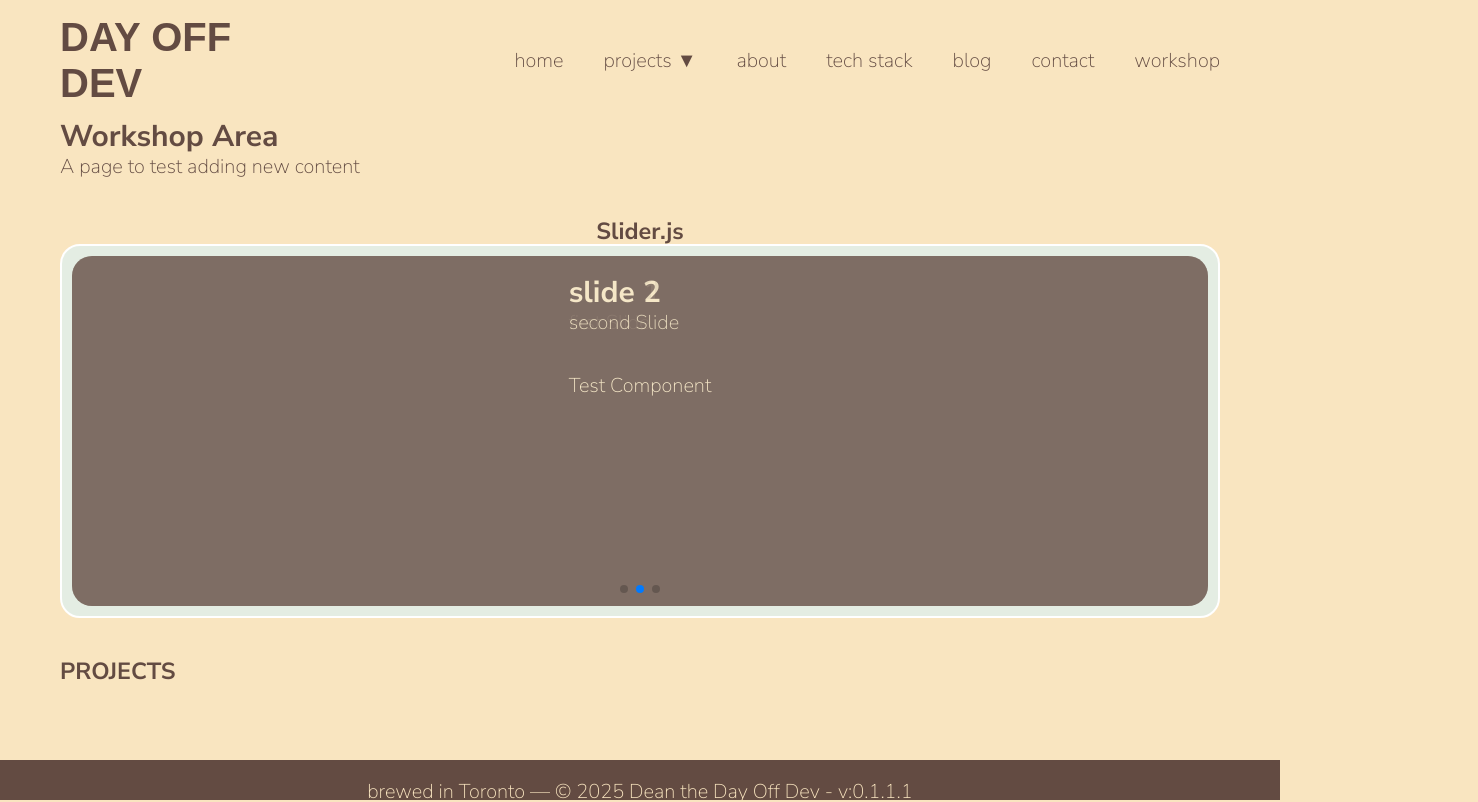
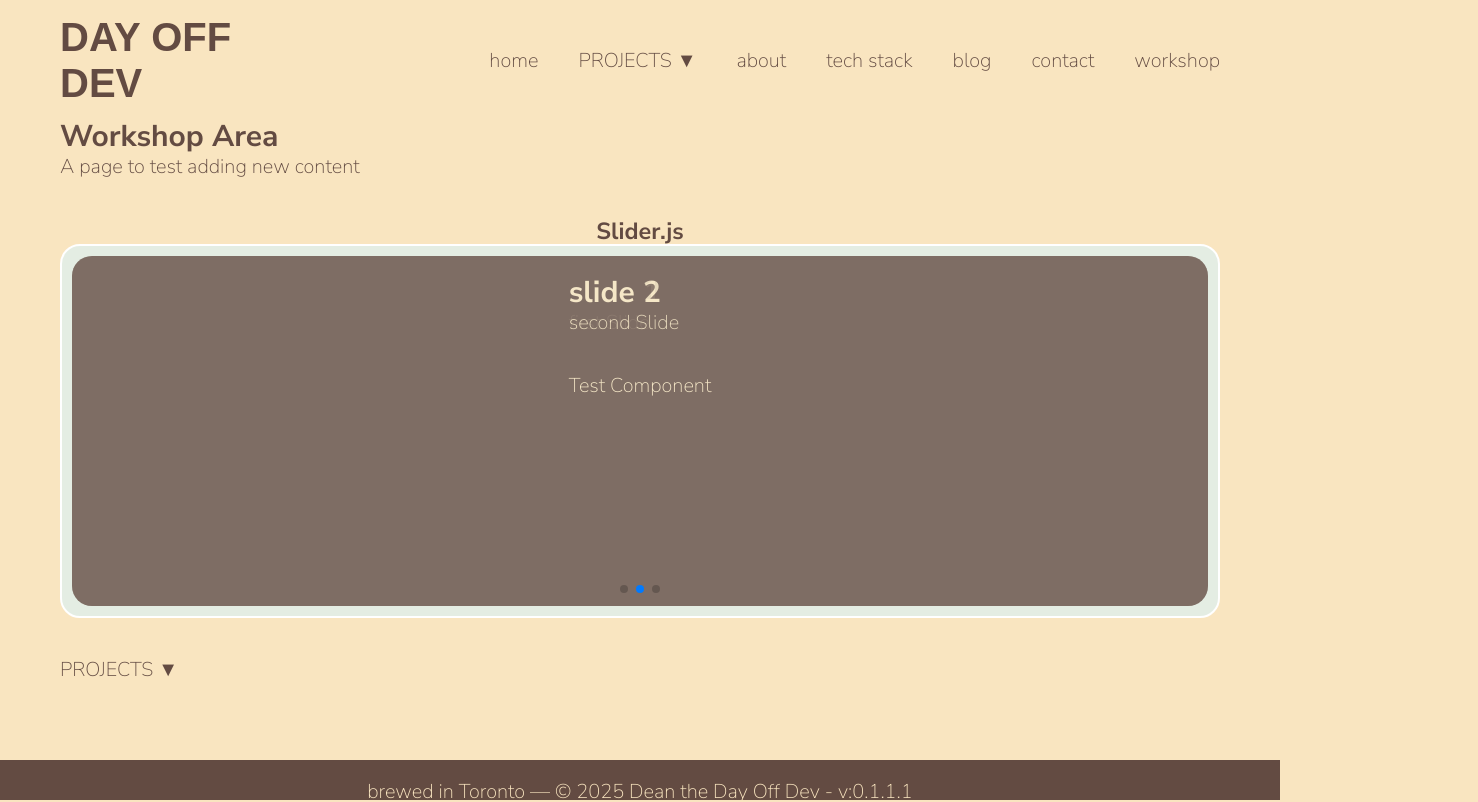
Before and after one commit to deanglane/portfolio-v2, a React (Vite) app: page /workshop in a window 1280 px wide. Shown: the top 802 px of the page, 1478 px wide, since content can reach past the window. Built offline with nearby package versions, Linux system fonts and the light colour scheme; a web font is replaced by a local one.

Commit message:
updated nav menu

```diff
--- a/src/components/Dropdown.module.css
+++ b/src/components/Dropdown.module.css
@@ -17,13 +17,15 @@
   box-shadow: 0 10px 30px rgba(0, 0, 0, 0.12);
   padding: 1rem;
   overflow: hidden; /* keeps children inside rounded corners */
-  z-index: 50;
+  z-index: 10000;
 }
 
 .menu {
   margin: 0;
   padding: 0;
   align-self: start;
+  display: flex;
+  flex-direction: column;
 }
 
 .menuItem {
@@ -67,7 +69,6 @@
 .image {
   width: 100%;
   height: clamp(160px, 24vw, 280px);
-  /* height: 100%; */
   object-fit: cover;
   border-radius: 8px;
   display: block;
--- a/src/components/Navigation.jsx
+++ b/src/components/Navigation.jsx
@@ -1,9 +1,24 @@
 import styles from "./Navigation.module.css";
-
 import { NavLink } from "react-router-dom";
 import Dropdown from "./Dropdown";
+import { useState, useRef } from "react";
 
 function Navigation() {
+  const [isOpen, setIsOpen] = useState(false);
+
+  let hoverTimer = useRef(null);
+
+  const handleMouseEnter = () => {
+    hoverTimer.current = setTimeout(() => {
+      setIsOpen(true);
+    }, 300);
+  };
+
+  const handleMouseLeave = () => {
+    clearTimeout(hoverTimer.current);
+    setIsOpen(false);
+  };
+
   return (
     <nav className={"wrapper"}>
       <div className={styles.logo}>
@@ -15,9 +30,17 @@ function Navigation() {
             home
           </NavLink>
         </li>
-        <li>
-          <NavLink to="/projects">projects ▼</NavLink>
-          {/* <Dropdown /> */}
+        <li onMouseEnter={handleMouseEnter} onMouseLeave={handleMouseLeave}>
+          <NavLink className={styles["nav-link"]} to="/projects">
+            projects ▼
+          </NavLink>
+          <div
+            className={`${styles["dropdown-container"]} ${
+              isOpen ? styles["show"] : ""
+            }`}
+          >
+            <Dropdown />
+          </div>
         </li>
         <li>
           <NavLink to="/about">about</NavLink>
--- a/src/components/Navigation.module.css
+++ b/src/components/Navigation.module.css
@@ -10,7 +10,6 @@ nav {
 }
 
 nav ul {
-  /* border: 1px solid green; */
   display: flex;
   justify-content: flex-end;
   gap: 2rem;
@@ -18,11 +17,23 @@ nav ul {
 }
 
 nav .logo {
-  /* border: 1px solid green; */
   width: 30%;
 }
 
-.title {
-  /* border: 1px solid yellow; */
-  width: 70%;
+/* dropdown mouseEnter/Leave area */
+.nav-link {
+  text-transform: uppercase;
 }
+
+.dropdown-container {
+  opacity: 0;
+  transform: translateY(-10px);
+  pointer-events: none;
+  transition: opacity 0.3s ease, transform 0.3s ease;
+}
+
+.dropdown-container.show {
+  opacity: 1;
+  transform: translateY(0);
+  pointer-events: auto;
+}
--- a/src/routes/Workshop.jsx
+++ b/src/routes/Workshop.jsx
@@ -1,5 +1,5 @@
-import React from "react";
-import { useState } from "react";
+import { useState, React } from "react";
+import { NavLink } from "react-router-dom";
 
 import Dropdown from "../components/Dropdown";
 import TestComponent from "../components/TestComponent";
@@ -99,7 +99,9 @@ function Workshop() {
             onMouseEnter={handleMouseEnter}
             onMouseLeave={handleMouseLeave}
           >
-            <h3 className={styles["nav-title"]}>PROJECTS</h3>
+            <NavLink className={styles["nav-title"]} to="/projects">
+              projects ▼
+            </NavLink>
             <div
               className={`${styles["dropdown-container"]} ${
                 isOpen ? styles["show"] : ""
--- a/src/routes/Workshop.module.css
+++ b/src/routes/Workshop.module.css
@@ -47,3 +47,7 @@ section p {
   transform: translateY(0);
   pointer-events: auto;
 }
+
+.nav-hover-area {
+  text-transform: uppercase;
+}
```
